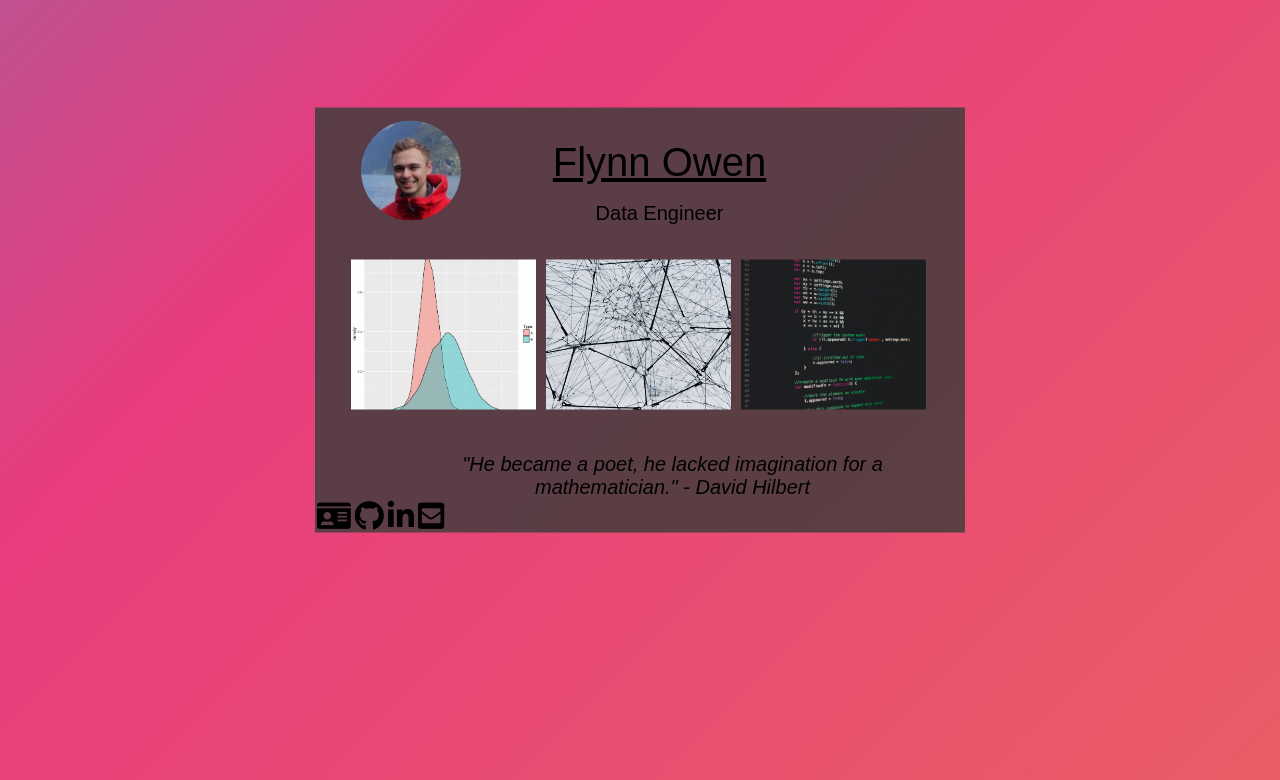
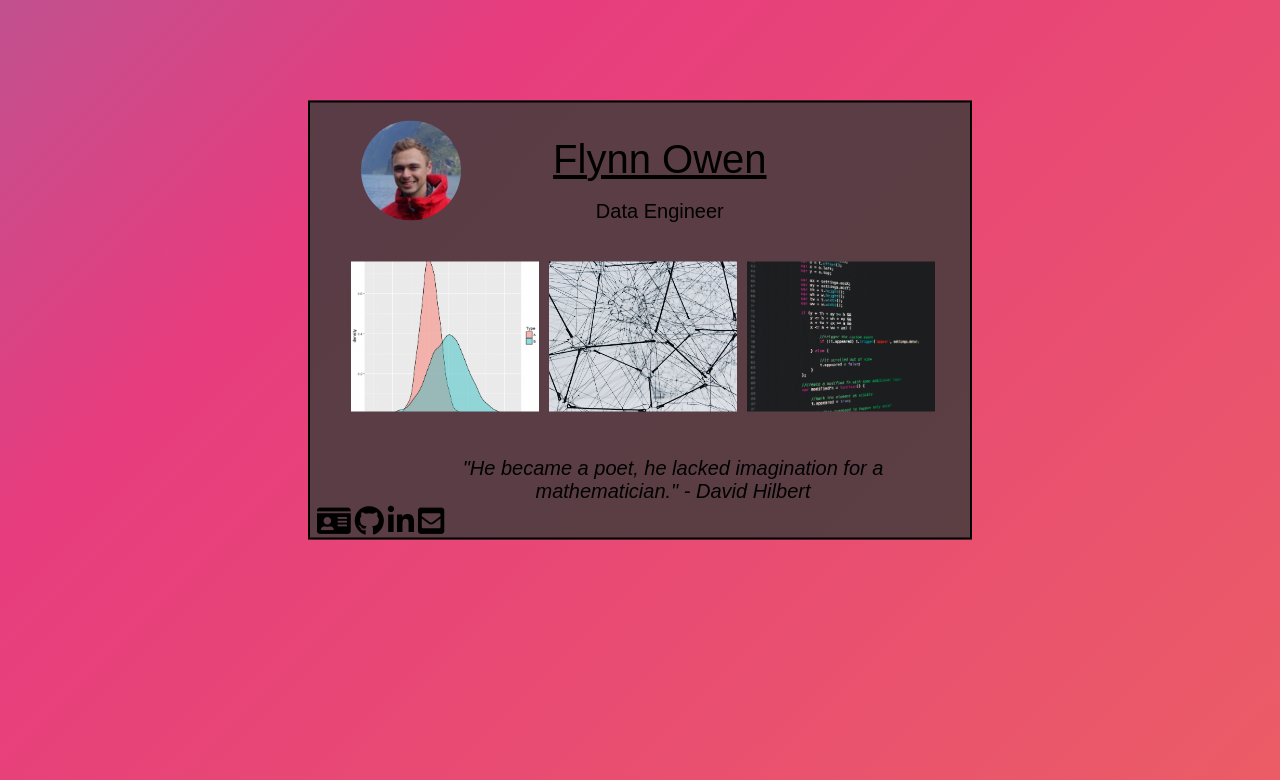
Before and after one commit to FlynnOwen/website-blog, a Flask app: page / in a window 1280 px wide. Shown: the top 780 px of the page. Run offline with Flask 2, Linux system fonts and the light colour scheme; some libraries are stand-ins or nearby versions.

Commit message:
update border and padding

```diff
--- a/static/main_page.css
+++ b/static/main_page.css
@@ -63,6 +63,8 @@ a:link, i {
   transform: translate(-50%, -50%);
   background: rgba(66, 61, 61, 0.85);
   color: rgb(0, 0, 0);
+  border: black solid 2px;
+  padding: 5px;
 }
 
 .profile-img{
```
